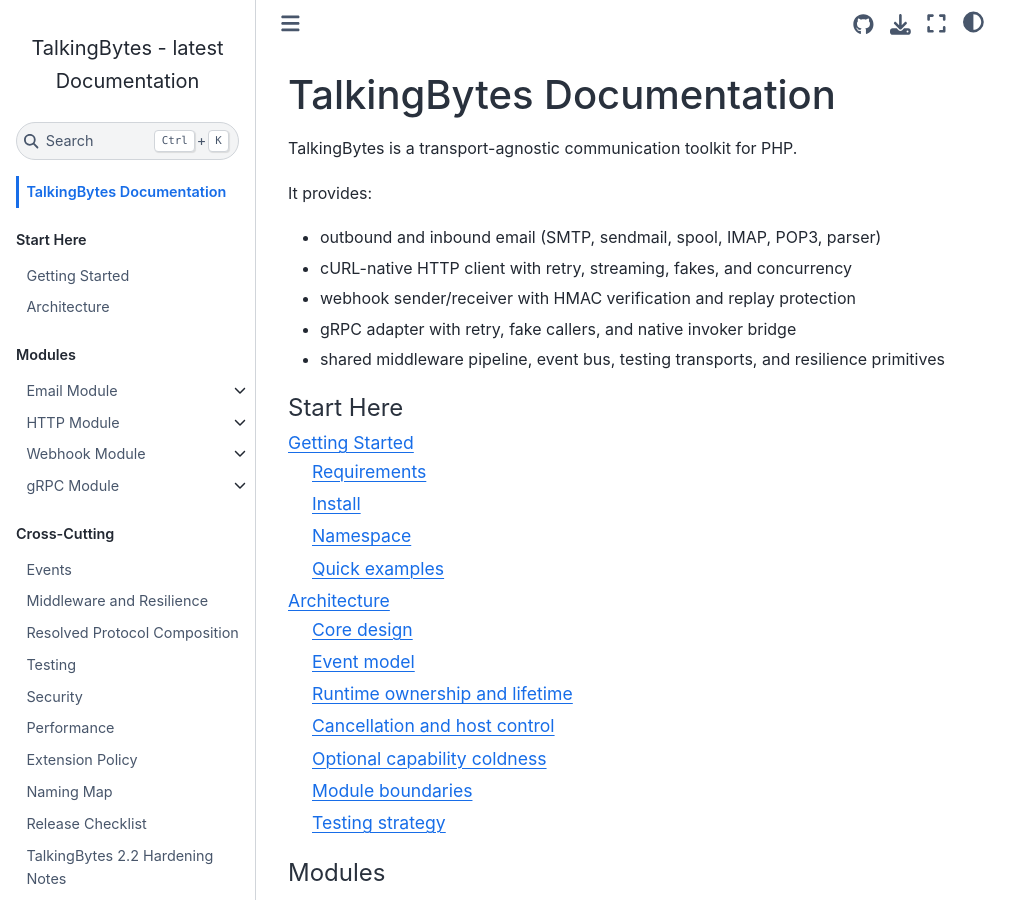
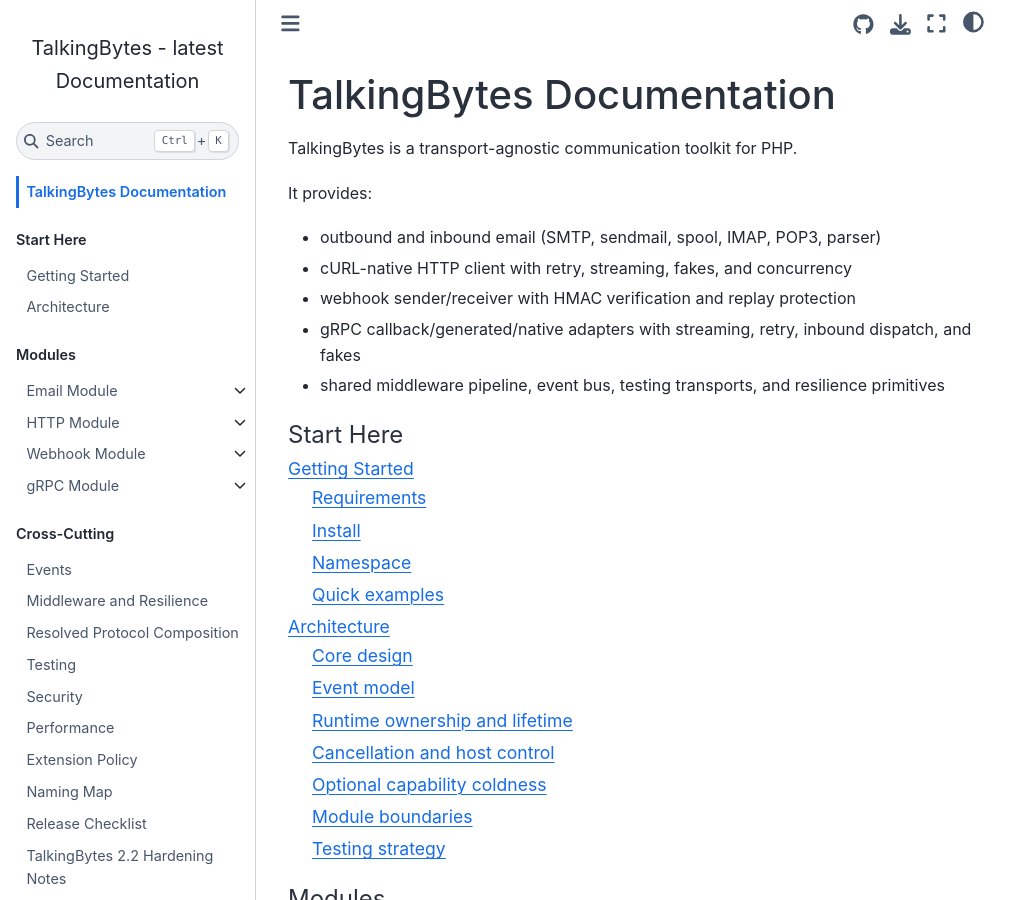
Before and after one commit to infocyph/TalkingBytes, a Sphinx documentation site: the page built from docs/index.rst, in a window 1280 px wide and 900 px high. Shown: the whole window, without its empty margins (0-1031 px from the left). Built offline with Sphinx 7.4.7 and the Sphinx Book theme 1.1.4, drawn with Linux system fonts in a browser that asks for light colours.

Commit message:
docs: refresh module overview

```diff
--- a/docs/index.rst
+++ b/docs/index.rst
@@ -8,7 +8,7 @@
 - outbound and inbound email (SMTP, sendmail, spool, IMAP, POP3, parser)
 - cURL-native HTTP client with retry, streaming, fakes, and concurrency
 - webhook sender/receiver with HMAC verification and replay protection
-- gRPC adapter with retry, fake callers, and native invoker bridge
+- gRPC callback/generated/native adapters with streaming, retry, inbound dispatch, and fakes
 - shared middleware pipeline, event bus, testing transports, and resilience primitives
 
 .. toctree::
```
